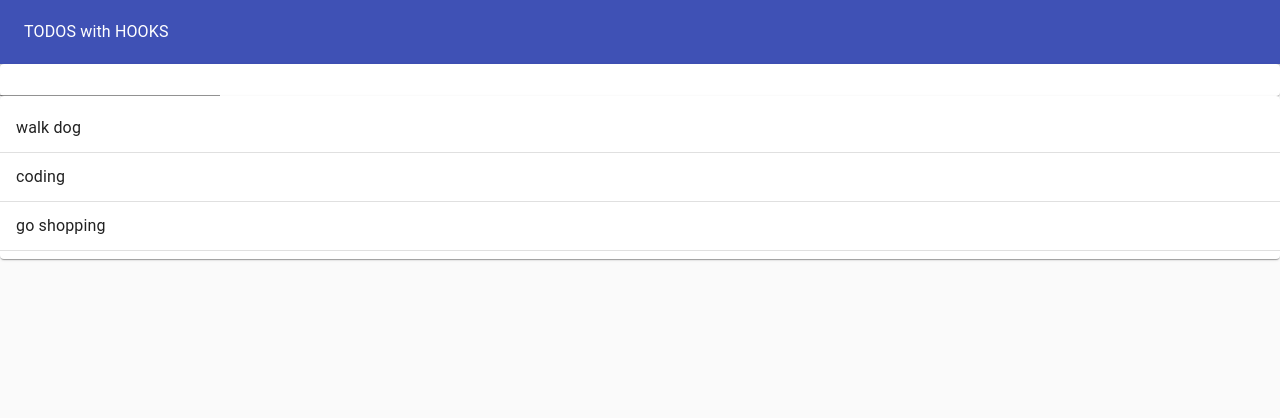
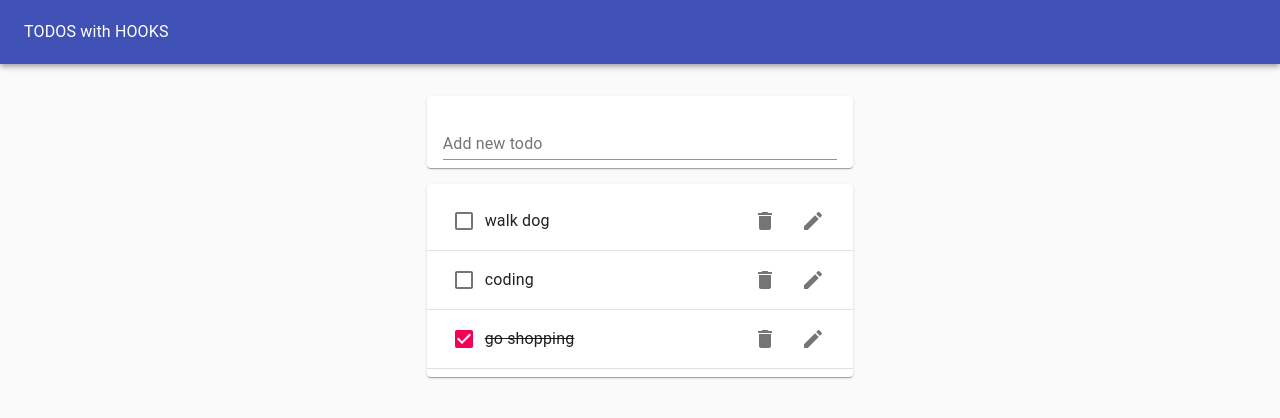
Before and after one commit to sunmengyue/todoList_hooks, a React (Create React App) app: page / in a window 1280 px wide. Shown: the top 418 px of the page. Built offline with nearby package versions, Linux system fonts and the light colour scheme.

Commit message:
add todo item component

```diff
--- a/package.json
+++ b/package.json
@@ -4,6 +4,7 @@
   "private": true,
   "dependencies": {
     "@material-ui/core": "^4.11.0",
+    "@material-ui/icons": "^4.9.1",
     "@testing-library/jest-dom": "^5.11.4",
     "@testing-library/react": "^11.1.0",
     "@testing-library/user-event": "^12.1.10",
--- /dev/null
+++ b/src/Todo.js
@@ -0,0 +1,33 @@
+import React from 'react';
+import ListItem from '@material-ui/core/ListItem';
+import ListItemText from '@material-ui/core/ListItemText';
+import Checkbox from '@material-ui/core/Checkbox';
+import IconButton from '@material-ui/core/IconButton';
+import DeleteIcon from '@material-ui/icons/Delete';
+import EditIcon from '@material-ui/icons/Edit';
+import ListItemSecondaryAction from '@material-ui/core/ListItemSecondaryAction';
+
+const Todo = ({ task, id, completed }) => {
+  return (
+    <div>
+      <ListItem>
+        <Checkbox checked={completed} disableRipple tabIndex={-1} />
+        <ListItemText
+          style={{ textDecoration: completed ? 'line-through' : 'none' }}
+        >
+          {task}
+        </ListItemText>
+        <ListItemSecondaryAction>
+          <IconButton>
+            <DeleteIcon aria-label='delete' />
+          </IconButton>
+          <IconButton>
+            <EditIcon aria-label='edit' />
+          </IconButton>
+        </ListItemSecondaryAction>
+      </ListItem>
+    </div>
+  );
+};
+
+export default Todo;
--- a/src/TodoApp.js
+++ b/src/TodoApp.js
@@ -27,8 +27,12 @@
           <Typography color='inherit'>TODOS with HOOKS</Typography>
         </Toolbar>
       </AppBar>
-      <TodoForm addTodo={addTodo} />
-      <TodoList todos={todos} />
+      <Grid container justify='center' style={{ marginTop: '1rem' }}>
+        <Grid item xs={11} md={8} lg={4}>
+          <TodoForm addTodo={addTodo} />
+          <TodoList todos={todos} />
+        </Grid>
+      </Grid>
     </Paper>
   );
 }
--- a/src/TodoForm.js
+++ b/src/TodoForm.js
@@ -6,7 +6,7 @@
 const TodoForm = (props) => {
   const [value, handleChange, reset] = useInputState('');
   return (
-    <Paper>
+    <Paper style={{ margin: '1rem 0', padding: '0 1rem' }}>
       <form
         onSubmit={(e) => {
           e.preventDefault();
@@ -14,7 +14,13 @@
           reset();
         }}
       >
-        <TextField value={value} onChange={handleChange} />
+        <TextField
+          value={value}
+          onChange={handleChange}
+          margin='normal'
+          label='Add new todo'
+          fullWidth
+        />
       </form>
     </Paper>
   );
--- a/src/TodoList.js
+++ b/src/TodoList.js
@@ -1,8 +1,8 @@
 import React, { useState } from 'react';
+import Todo from './Todo';
 import Paper from '@material-ui/core/Paper';
 import List from '@material-ui/core/List';
-import ListItem from '@material-ui/core/ListItem';
-import ListItemText from '@material-ui/core/ListItemText';
+
 import Divider from '@material-ui/core/Divider';
 
 const TodoList = (props) => {
@@ -10,12 +10,10 @@
     <Paper>
       <List>
         {props.todos.map((todo) => (
-          <>
-            <ListItem key={todo.id}>
-              <ListItemText>{todo.task}</ListItemText>
-            </ListItem>
+          <div key={todo.id}>
+            <Todo task={todo.task} key={todo.id} completed={todo.completed} />
             <Divider component='li' />
-          </>
+          </div>
         ))}
       </List>
     </Paper>
```
Also changed, not shown: 1 other file (tests, documents, lock files or other folders).
